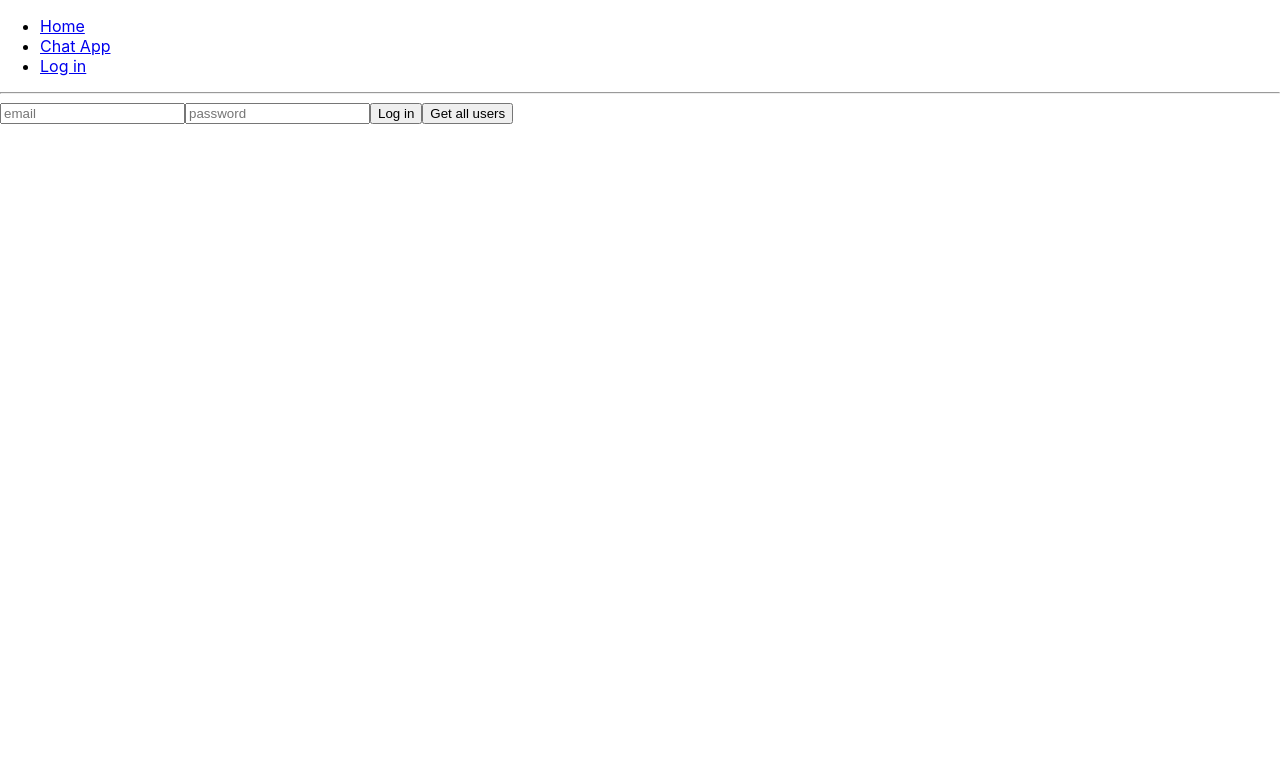
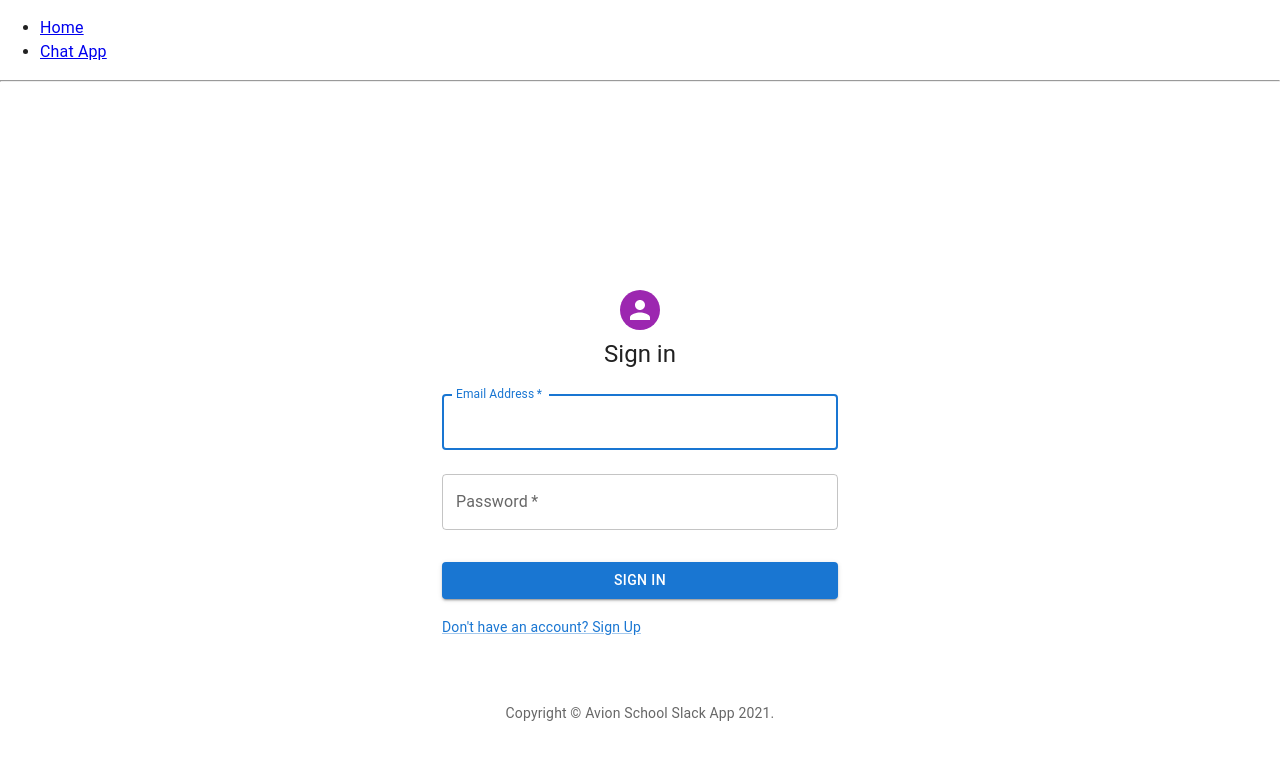
Before and after one commit to greglobrigo/Slack, a React (Create React App) app: page /home in a window 1280 px wide. Shown: the top 760 px of the page. Built offline with nearby package versions, Linux system fonts and the light colour scheme.

Commit message:
integrated login feature with validation

```diff
--- a/public/index.html
+++ b/public/index.html
@@ -14,7 +14,7 @@
       manifest.json provides metadata used when your web app is installed on a
       user's mobile device or desktop. See https://developers.google.com/web/fundamentals/web-app-manifest/
     -->
-    <link rel="manifest" href="%PUBLIC_URL%/manifest.json" />
+
     <!--
       Notice the use of %PUBLIC_URL% in the tags above.
       It will be replaced with the URL of the `public` folder during the build.
--- a/src/components/Home/hooks.js
+++ b/src/components/Home/hooks.js
@@ -1,4 +1,4 @@
-import {useState} from 'react'
+import {useState, useEffect} from 'react'
 import axios from 'axios';
 
 const Hooks = () => {
@@ -6,7 +6,55 @@ const Hooks = () => {
     const [post, setPost] = useState([]);
     const [users, setUsers] = useState([]);
     const [password, setPassword] = useState('')
+    const [secondPassword, setSecondPassword] = useState('')
     const [email, setEmail] = useState('')
+    const [isRegistering, setIsRegistering] = useState(false)
+    const [validInfo, setValidInfo] = useState({
+            passwordsDoNotMatch: false,
+            invalidEmailFormat: false,
+        })
+    const [isRegister, setIsRegister] = useState({
+           successful: false,
+           failed: false,
+        })
+    const [isLogin, setIsLogin] = useState({
+           successful: false,
+           failed: false
+        })
+
+
+    const registerUser = async() => {
+
+        await axios({
+            url: 'http://206.189.91.54/api/v1/auth',
+            data: {'email': email,
+                  'password': password,
+                  'password_confirmation': secondPassword},
+            headers: {},
+            method: 'POST',
+            }).then((res) => {
+                setPost(res)
+                setIsRegister({successful:true})
+                resetUserInput()
+            })
+            .catch((error) => {
+                console.log(error)
+                setIsRegister({failed: true})
+            })
+
+    }
+
+    const register = (e) => {
+        e.preventDefault()
+        if(!email.includes("@" && ".")) {
+            setValidInfo({invalidEmailFormat: true})
+          } else if (password !== secondPassword) {
+              setValidInfo({passwordsDoNotMatch: true})
+          } else {
+           registerUser()
+         }
+
+    }
 
     const  loginUser = async() =>{
 
@@ -16,16 +64,30 @@ const Hooks = () => {
               'password': password},
         headers: {},
         method: 'POST',
-        }).then((res) => setPost(res)) //setPost(res.data?.data)
+        }).then((res) => {
+            setPost(res)
+            setIsLogin({successful:true})
+            resetUserInput()
+        })
+        .catch((error) => {
+            console.log(error)
+            setIsLogin({failed: true})
+        })
+
+
+         //setPost(res.data?.data)
        //  console.log({res});
-       //  .catch((error) => {console.log(error)})
        //  console.log({post});
+
     }
 
-   const logIn = () =>{
-
+   const logIn = (e) =>{
+     e.preventDefault()
+     if(!email.includes("@" && ".")) {
+        setValidInfo({invalidEmailFormat: true})
+      } else {
      loginUser()
-
+    }
    }
 
    const getUsers = async() => {
@@ -41,10 +103,17 @@ const Hooks = () => {
      },
        method: 'GET',
        }).then((res) => setUsers(res))
+       .catch((error) => {console.log(error)})
    }
 
    const getAllUsers = () => {
      getUsers()
+   }
+
+   const resetUserInput = () => {
+     setEmail('')
+     setPassword('')
+     setSecondPassword('')
    }
 
     return {
@@ -56,9 +125,19 @@ const Hooks = () => {
         setEmail,
         logIn,
         getAllUsers,
+        setIsLogin,
+        isLogin,
+        isRegistering,
+        setIsRegistering,
+        secondPassword,
+        setSecondPassword,
+        register,
+        registerUser,
+        isRegister,
+        setIsRegister,
+        validInfo,
+        setValidInfo
     }
-
-
 }
 
 export default Hooks
--- a/src/components/Home/index.js
+++ b/src/components/Home/index.js
@@ -1,45 +1,135 @@
-import React from 'react';
-import useHooks from './hooks'
+import * as React from 'react';
+import Avatar from '@mui/material/Avatar';
+import Button from '@mui/material/Button';
+import CssBaseline from '@mui/material/CssBaseline';
+import TextField from '@mui/material/TextField';
+// import FormControlLabel from '@mui/material/FormControlLabel';
+// import Checkbox from '@mui/material/Checkbox';
+import Link from '@mui/material/Link';
+import Grid from '@mui/material/Grid';
+import Box from '@mui/material/Box';
+import Typography from '@mui/material/Typography';
+import Container from '@mui/material/Container';
+import { createTheme, ThemeProvider } from '@mui/material/styles';
+import useHooks from './hooks';
+import './styles.css'
 
-const Home = () => {
+function Copyright(props) {
+  return (
+    <Typography variant="body2" color="text.secondary" align="center" {...props}>
+      {'Copyright © '}
+      <span color="inherit">
+        Avion School Slack App
+      </span>{' '}
+      {new Date().getFullYear()}
+      {'.'}
+    </Typography>
+  );
+}
 
+const theme = createTheme();
+
+export default function SignIn() {
 
   const {
     post,
     users,
     password,
     setPassword,
+    secondPassword,
+    setSecondPassword,
     email,
     setEmail,
     logIn,
     getAllUsers,
+    isLogin,
+    setIsLogin,
+    isRegistering,
+    setIsRegistering,
+    register,
+    isRegister,
+    setIsRegister,
+    setValidInfo,
+    validInfo,
 
 } = useHooks()
 
-    console.log(post?.data?.data.id);
-    return (
-
-    <div>
-     <input  onChange={(e)=>setEmail(e.target.value)} value={email} type="text" placeholder="email"/>
-    <input onChange={(e)=>setPassword(e.target.value)} value={password} type="password" placeholder="password"/>
-    <button onClick={()=>logIn()} type="submit">Log in</button>
-    {post.config && <p>Log in Success!</p>}
-    <button onClick={()=>getAllUsers()} type="submit">Get all users</button>
-    <ul>
-      {users.data?.data.map((user, idx)=>{
-
-        return (
-          <li key={idx}>{user.email} <p>{user.id}</p></li>
-
-        )
-
-      })}
 
 
-    </ul>
+  console.log(post);
+  return (
+    <ThemeProvider theme={theme}>
+      <Container component="main" maxWidth="xs">
+        <CssBaseline />
+        <Box
+          sx={{
+            marginTop: 25,
+            display: 'flex',
+            flexDirection: 'column',
+            alignItems: 'center',
+          }}
+        >
+          <Avatar sx={{ m: 1, bgcolor: 'secondary.main' }}>
+          </Avatar>
+          <Typography component="h1" variant="h5">
+            {isRegistering? "Register ": "Sign in"}
+          </Typography>
+          <Box component="form" onClick={()=>{setIsLogin(false); setIsRegister(false); setValidInfo(false)}} noValidate sx={{ mt: 1 }}>
+            <TextField
+              onChange={(e)=>setEmail(e.target.value)} value={email}
+              margin="normal"
+              fullWidth
+              label="Email Address"
+              required
+              type="text"
+              autoFocus
+            />
 
-  </div>
-    )
+            <TextField
+              onChange={(e)=>setPassword(e.target.value)} value={password}
+              margin="normal"
+              fullWidth
+              label="Password"
+              type="password"
+              required
+            />
+
+           {  isRegistering && <TextField
+              onChange={(e)=>setSecondPassword(e.target.value)} value={secondPassword}
+              margin="normal"
+              fullWidth
+              label="Re-type Password"
+              type="password"
+              required
+            /> }
+            {isLogin.successful && <span className="success">Log in Success!</span>}
+            {isLogin.failed && <span className="failed">Invalid email or password</span>}
+            {isRegister.successful &&<span className="success">Registration Success!</span> }
+            {isRegister.failed && <span className="failed">Email already taken</span>}
+            {validInfo.invalidEmailFormat && <span className="failed">Invalid email format</span>}
+            {validInfo.passwordsDoNotMatch && <span className="failed">Passwords do not match</span>}
+
+        </Box>
+
+            <Button
+              onClick={(e)=>{isRegistering ? register(e) : logIn(e)}}
+              type="submit"
+              fullWidth
+              variant="contained"
+              sx={{ mt: 3, mb: 2 }}
+            >
+              {isRegistering ? "Sign up" : "Sign In"}
+            </Button>
+            <Grid container>
+              <Grid item>
+                <Link style={{cursor: "pointer"}} onClick={()=>setIsRegistering(!isRegistering)} variant="body2">
+                  {isRegistering ? "Already have an account? Sign in" : "Don't have an account? Sign Up"}
+                </Link>
+              </Grid>
+            </Grid>
+         </Box>
+        <Copyright sx={{ mt: 8, mb: 4 }} />
+      </Container>
+    </ThemeProvider>
+  );
 }
-
-export default Home
--- /dev/null
+++ b/src/components/Home/styles.css
@@ -0,0 +1,11 @@
+.failed {
+    color: red;
+    display: flex;
+    justify-content: center;
+}
+
+.success {
+    color: green;
+    display: flex;
+    justify-content: center;
+}
--- a/src/components/Login/index.js
+++ /dev/null
@@ -1,109 +0,0 @@
-import * as React from 'react';
-import Avatar from '@mui/material/Avatar';
-import Button from '@mui/material/Button';
-import CssBaseline from '@mui/material/CssBaseline';
-import TextField from '@mui/material/TextField';
-import FormControlLabel from '@mui/material/FormControlLabel';
-import Checkbox from '@mui/material/Checkbox';
-import Link from '@mui/material/Link';
-import Grid from '@mui/material/Grid';
-import Box from '@mui/material/Box';
-import Typography from '@mui/material/Typography';
-import Container from '@mui/material/Container';
-import { createTheme, ThemeProvider } from '@mui/material/styles';
-
-function Copyright(props) {
-  return (
-    <Typography variant="body2" color="text.secondary" align="center" {...props}>
-      {'Copyright © '}
-      <span color="inherit">
-        Avion School Slack App
-      </span>{' '}
-      {new Date().getFullYear()}
-      {'.'}
-    </Typography>
-  );
-}
-
-const theme = createTheme();
-
-export default function SignIn() {
-  const handleSubmit = (event) => {
-    event.preventDefault();
-    const data = new FormData(event.currentTarget);
-    // eslint-disable-next-line no-console
-    console.log({
-      email: data.get('email'),
-      password: data.get('password'),
-    });
-  };
-
-  return (
-    <ThemeProvider theme={theme}>
-      <Container component="main" maxWidth="xs">
-        <CssBaseline />
-        <Box
-          sx={{
-            marginTop: 25,
-            display: 'flex',
-            flexDirection: 'column',
-            alignItems: 'center',
-          }}
-        >
-          <Avatar sx={{ m: 1, bgcolor: 'secondary.main' }}>
-          </Avatar>
-          <Typography component="h1" variant="h5">
-            Sign in
-          </Typography>
-          <Box component="form" onSubmit={handleSubmit} noValidate sx={{ mt: 1 }}>
-            <TextField
-              margin="normal"
-              required
-              fullWidth
-              id="email"
-              label="Email Address"
-              name="email"
-              autoComplete="email"
-              autoFocus
-            />
-            <TextField
-              margin="normal"
-              required
-              fullWidth
-              name="password"
-              label="Password"
-              type="password"
-              id="password"
-              autoComplete="current-password"
-            />
-            <FormControlLabel
-              control={<Checkbox value="remember" color="primary" />}
-              label="Remember me"
-            />
-            <Button
-              type="submit"
-              fullWidth
-              variant="contained"
-              sx={{ mt: 3, mb: 2 }}
-            >
-              Sign In
-            </Button>
-            <Grid container>
-              <Grid item xs>
-                <Link href="#" variant="body2">
-                  Forgot password?
-                </Link>
-              </Grid>
-              <Grid item>
-                <Link href="#" variant="body2">
-                  {"Don't have an account? Sign Up"}
-                </Link>
-              </Grid>
-            </Grid>
-          </Box>
-        </Box>
-        <Copyright sx={{ mt: 8, mb: 4 }} />
-      </Container>
-    </ThemeProvider>
-  );
-}
--- a/src/components/Routes/index.js
+++ b/src/components/Routes/index.js
@@ -7,7 +7,6 @@ import {
 } from "react-router-dom";
 import Home from '../Home'
 import Chat from '../Chat'
-import Login from '../Login'
 
 const Routes = () => {
 
@@ -27,9 +26,6 @@ const Routes = () => {
             <li>
               <Link to="/chat">Chat App</Link>
             </li>
-            <li>
-              <Link to="/login">Log in</Link>
-            </li>
           </ul>
           <hr />
            </div>
@@ -40,9 +36,6 @@ const Routes = () => {
             <Route exact path="/chat" component={Chat}>
               <Chat />
             </Route>
-            <Route exact path="/login" component={Login}>
-              <Login />
-            </Route>
           </Switch>
       </Router>
     );
```
Lines whose indentation alone changed are shown as unchanged.
